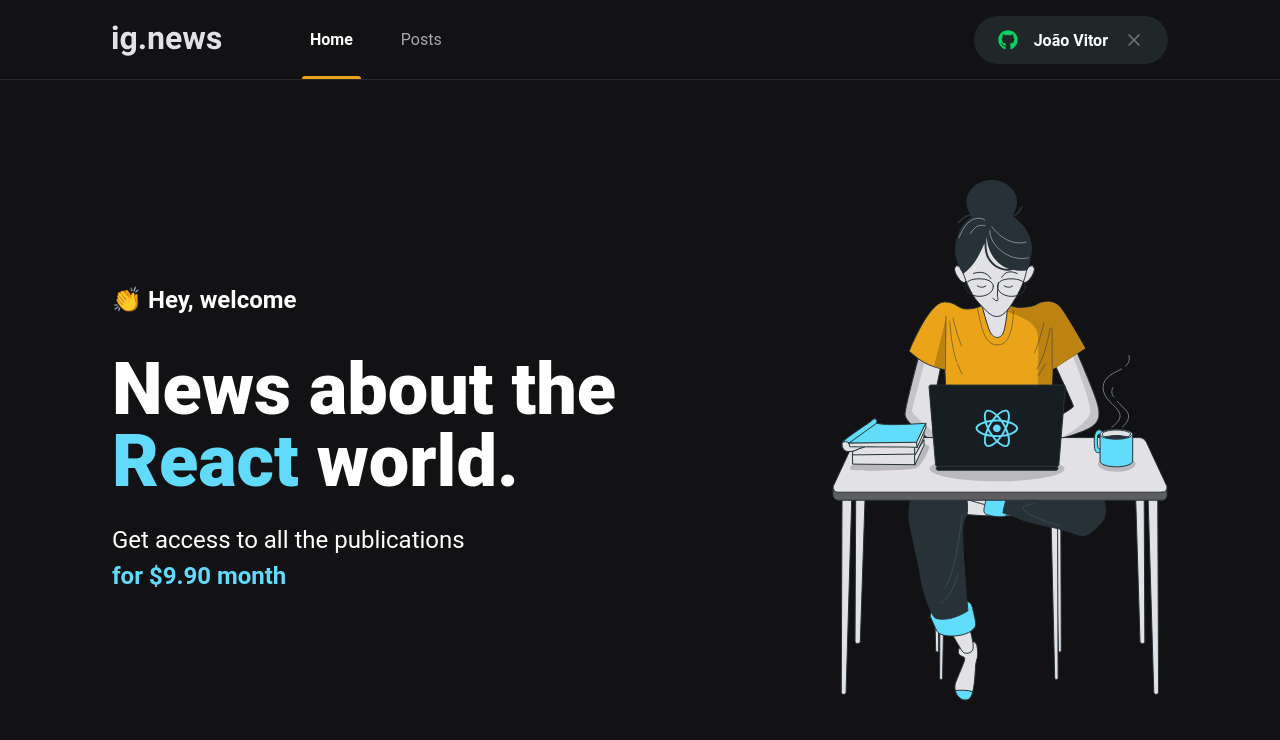
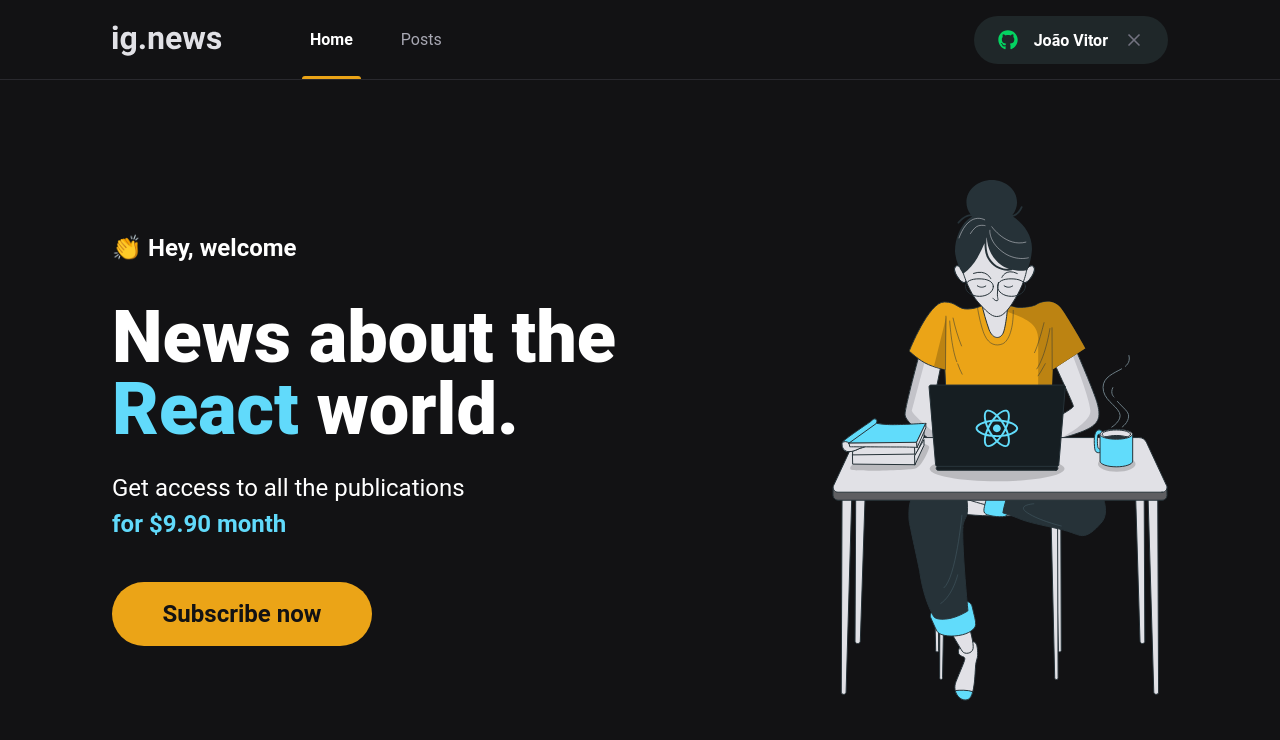
Before and after one commit to joaosoarees/ignews, a Next.js app: page / in a window 1280 px wide. Shown: the top 740 px of the page. Built offline with nearby package versions, Linux system fonts and the light colour scheme.

Commit message:
home page done.

```diff
--- /dev/null
+++ b/src/components/SubscribeButton/index.tsx
@@ -0,0 +1,9 @@
+import styles from './styles.module.scss';
+
+export function SubscribeButton() {
+  return (
+    <button type="button" className={styles.subscribeButton}>
+      Subscribe now
+    </button>
+  );
+}
--- /dev/null
+++ b/src/components/SubscribeButton/styles.module.scss
@@ -0,0 +1,18 @@
+.subscribeButton {
+  height: 4rem;
+  width: 260px;
+  border: 0;
+  border-radius: 2rem;
+  background: var(--yellow-500);
+  color: var(--gray-900);
+  font-size: 1.5rem;
+  font-weight: bold;
+  display: flex;
+  align-items: center;
+  justify-content: center;
+  transition: filter 0.2s;
+
+  &:hover {
+    filter: brightness(0.8);
+  }
+}
--- a/src/pages/home.module.scss
+++ b/src/pages/home.module.scss
@@ -37,4 +37,8 @@
       font-weight: bold;
     }
   }
+
+  button {
+    margin-top: 2.5rem;
+  }
 }
--- a/src/pages/index.tsx
+++ b/src/pages/index.tsx
@@ -1,4 +1,5 @@
 import Head from 'next/head';
+import { SubscribeButton } from '../components/SubscribeButton';
 
 import styles from './home.module.scss';
 
@@ -19,6 +20,7 @@
             Get access to all the publications <br />
             <span>for $9.90 month</span>
           </p>
+          <SubscribeButton />
         </section>
 
         <img src="/images/avatar.svg" alt="Girl coding" />
```
